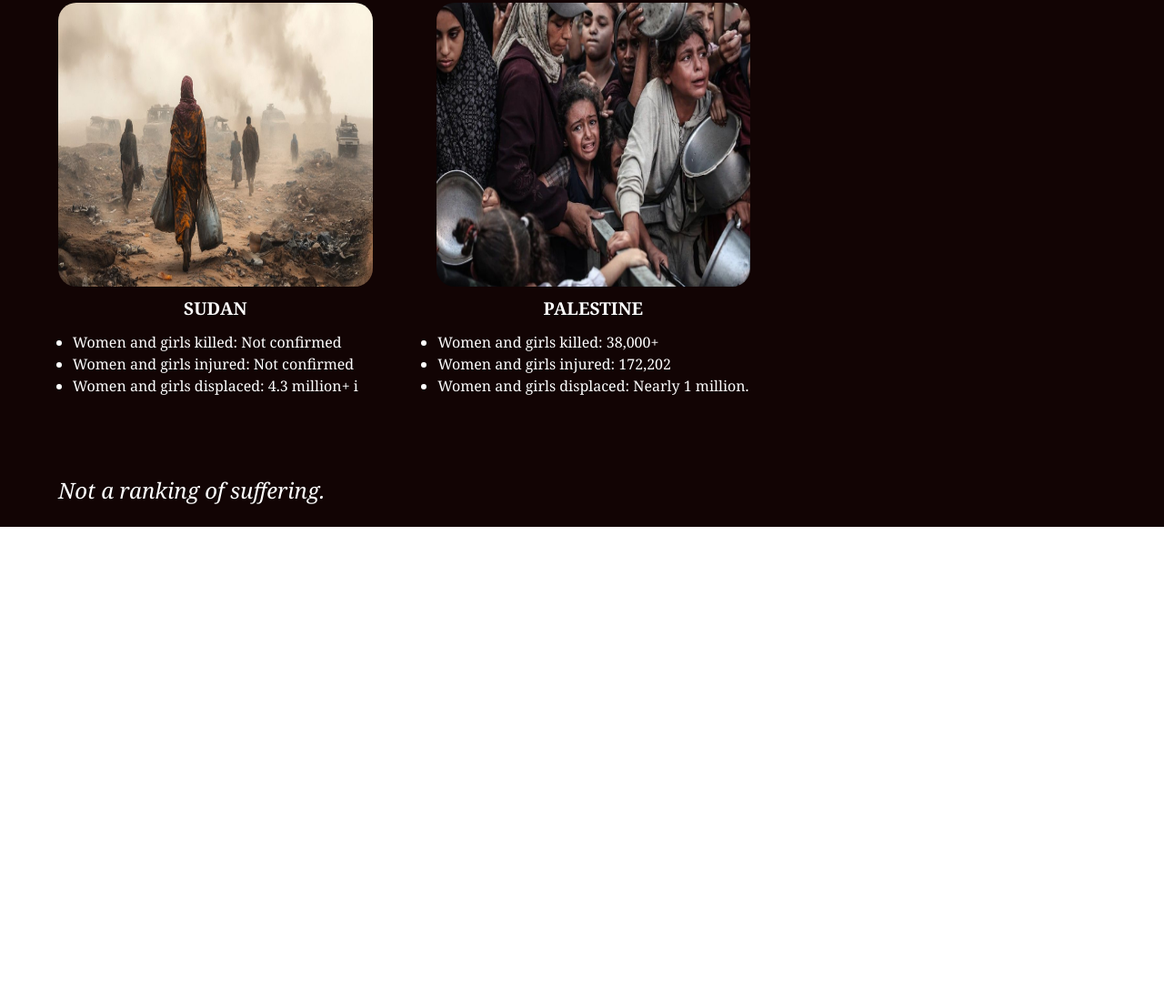
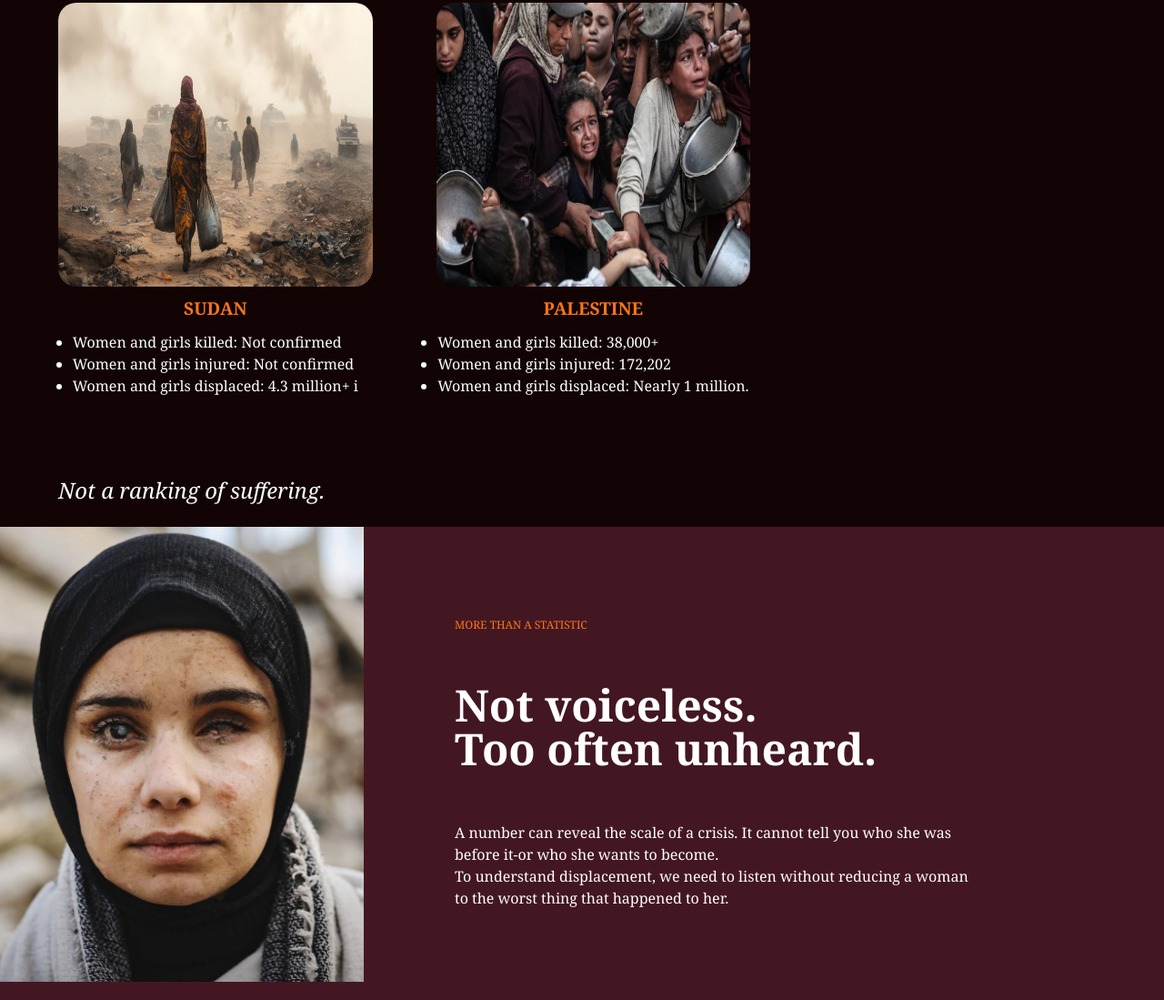
Before and after one commit to haribi-sarah/Sarah-Haribi-final-project-HTML-CSS, a website: page index.html in a window 1280 px wide. Shown: the part 2238-3337 px from the top of the page at 91% size. Before the commit the page ends 2817 px from the top, so only its background shows below. Drawn offline with Linux system fonts and the light colour scheme.

Commit message:
feat:added a new section

```diff
--- a/index.html
+++ b/index.html
@@ -12,7 +12,7 @@
         <div class="nav-bar relative">
             <h1>UN<span class="color-orange">BOUND.</span></h1>
             <nav class="max-sm:absolute max-sm:flex max-sm:flex-col max-sm:-right-100">
-                <a href="./public/pages/THE-REALITY.html" class="reality-link">THE REALITY</a>
+                <a href="index.html" class="reality-link">THE REALITY</a>
                 <a href="./public/pages/HER-VOICE.html" class="voice-link">HER VOICE</a>
                 <a href="./public/pages/TAKE-ACTION.html" class="action-link">TAKE ACTION</a>
                 <a href="./public/pages/HER-RIGHTS.html" class="rights-link">HER-RIGHTS</a>
@@ -32,7 +32,7 @@
                 <p>Beyond the headlines. Beyond the numbers. Never beyond hope.</p>
 
             </div>
-            <button class="border w-fit bg-(--color-beta) p-3 rounded-3xl"><a href="./public/pages/THE-REALITY.html">EXPLORE THE REALITY</a> </button>
+            <button class="border w-fit bg-(--color-beta) p-3 rounded-3xl"><a href="index.html">EXPLORE THE REALITY</a> </button>
         </section>
         <section class="flex flex-row gap-16 p-10">
             <div class="w-[50%] flex flex-col gap-8">
@@ -159,7 +159,23 @@
                 <p class="italic text-2xl">Not a ranking of suffering.</p>
             </div>
         </section>
+        <section class="flex w-full bg-[#431722] text-white">
+            <div class="w-100 h-50" >
+                <img src="./public/images/uffer.jpg" alt="">
+            </div>
+            <div class="p-25 flex flex-col gap-14 w-[60vw]">
+                <p class="text-(--color-beta) font-extralight text-xs">MORE THAN A STATISTIC</p>
+                <div>
+                    <h1 class="text-5xl font-semibold">Not voiceless.</h1>
+                    <h1 class="text-5xl font-semibold">Too often unheard.</h1>
+                </div>
+                <div class="div">
+                    <p>A number can reveal the scale of a crisis. It cannot tell you who she was before it-or who she wants to become.</p>
+                    <p>To understand displacement, we need to listen without reducing a woman to the worst thing that happened to her.</p>
+                </div>
+            </div>
+        </section>
     </main>
-    <footer></footer>
+
 </body>
 </html>
--- a/public/css/index.css
+++ b/public/css/index.css
@@ -63,7 +63,7 @@
     font-size: larger;
     font-weight: bold;
     padding: 10px 0;
-
+    color: var(--color-beta);
 }
 .box img{
     width: 100%;
```
Also changed, not shown: public/css/output.css, public/images/uffer.jpg (added), public/pages/THE-REALITY.html (deleted).
